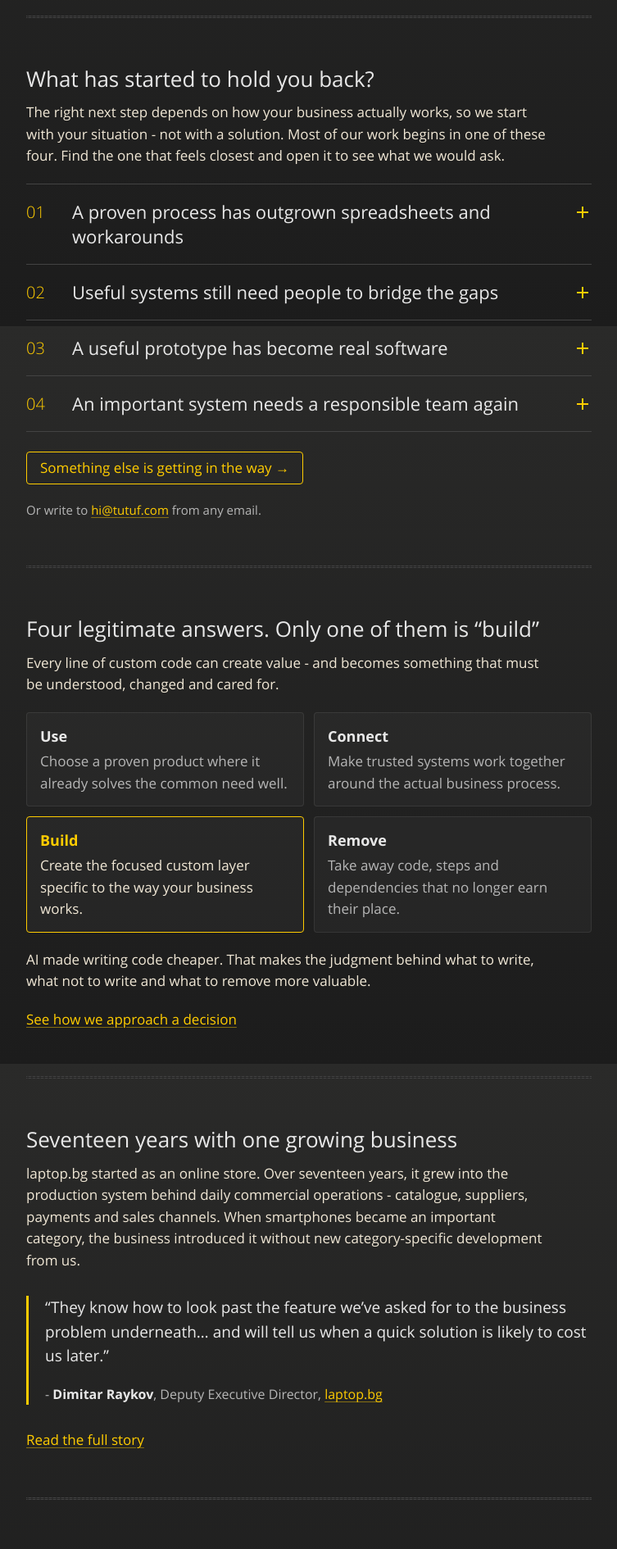
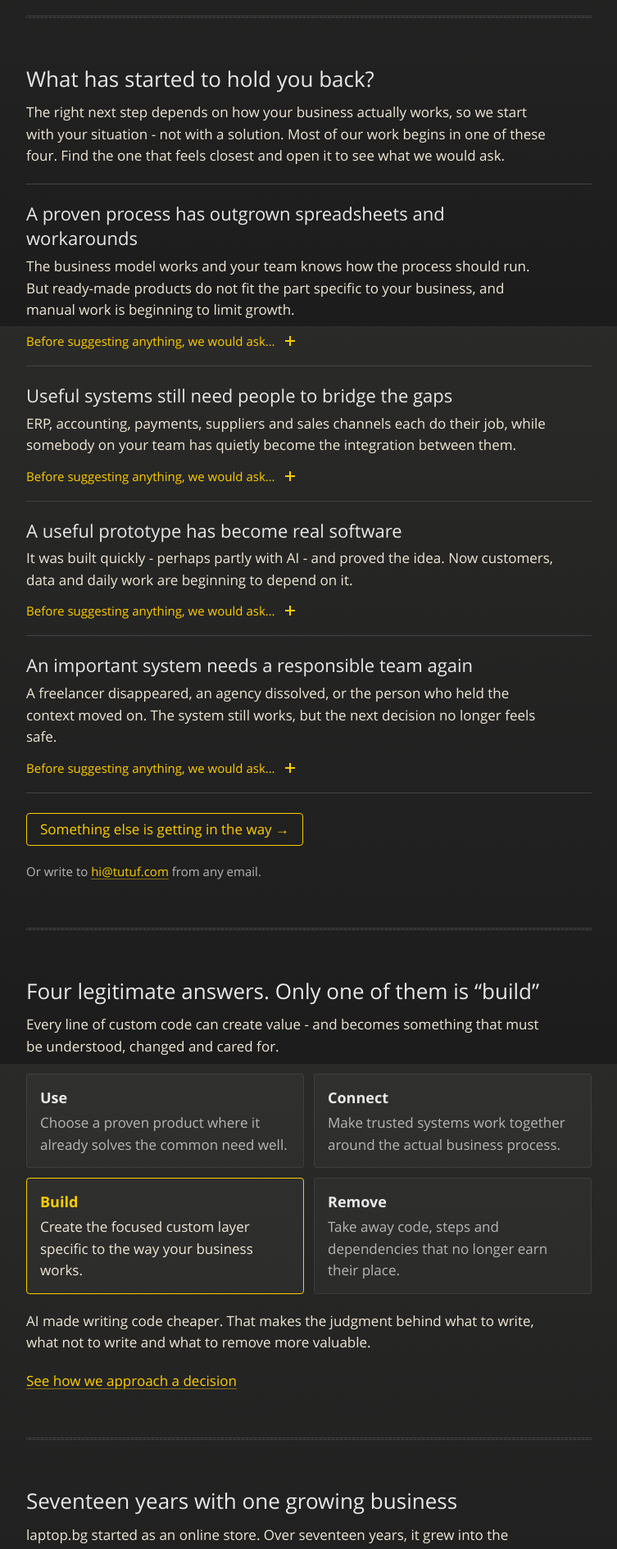
Before and after one commit to tutuf/tutuf.github.io, a Jekyll site: the page built from index.md, in a window 1280 px wide. Shown: the part 502-2392 px from the top of the page at 82% size, without its empty margins (143-896 px from the left). Built offline with Jekyll 4.4.1, drawn with Linux system fonts in a browser that asks for light colours.

Commit message:
Keep each situation's description visible
Readers recognise their situation from the description, so only the
questions and the call to action fold away. The rows also drop their
numbers, since the four situations have no order.

Co-Authored-By: Claude Opus 5.5 <noreply@anthropic.com>

```diff
--- a/assets/css/style.scss
+++ b/assets/css/style.scss
@@ -412,19 +412,15 @@ summary {
   }
 }
 
-// Situations as a numbered list of rows to scan; the whole row opens
-// the description, our questions and the call to action underneath.
-// The summary is stretched over the row so the title stays a real heading.
-$situation-indent: 56px;
-
+// Situations as a list of rows to scan: title and description stay
+// visible, and our questions and the call to action open underneath
 .content {
-  counter-reset: situation stage;
+  counter-reset: stage;
 }
 
 .situation {
-  counter-increment: situation;
-  position: relative;
   border-bottom: 1px solid $white-offset;
+  padding: 20px 40px 8px 0;
 
   // rules between the rows, and one above the first
   :not(.situation) + & {
@@ -436,46 +432,38 @@ $situation-indent: 56px;
   }
 
   h3 {
-    position: relative;
-    margin: 0;
-    padding: 18px 40px 18px $situation-indent;
+    margin: 0 0 6px;
     font-size: 1.375rem;
-    transition: color 0.2s ease;
-
-    &::before {
-      content: "0" counter(situation);
-      position: absolute;
-      left: 0;
-      top: 20px;
-      font-size: 1.25rem;
-      font-weight: 300;
-      color: $primary;
-    }
   }
 
-  &:has(summary:hover) h3,
-  &:has(details[open]) h3 {
-    color: $primary;
+  > p {
+    margin-bottom: 4px;
   }
 
   summary {
-    position: absolute;
-    inset: 0;
+    position: relative;
+    display: inline-block;
+    padding: 8px 26px 10px 0;
     list-style: none;
     cursor: pointer;
+    color: $primary;
+    font-size: 0.9375rem;
 
     &::-webkit-details-marker { display: none; }
 
-    // plus that turns into a minus when the row opens
+    &:hover { color: $primary-light; }
+
+    // plus that turns into a minus when the questions open
     &::before,
     &::after {
       content: "";
       position: absolute;
-      right: 4px;
-      top: 33px;
-      width: 14px;
+      right: 2px;
+      top: 50%;
+      width: 12px;
       height: 2px;
-      background: $primary;
+      margin-top: -2px;
+      background: currentColor;
       transition: transform 0.2s ease;
     }
 
@@ -487,17 +475,8 @@ $situation-indent: 56px;
   }
 }
 
-// above the stretched summary, so text can be selected and links clicked
 .situation-body {
-  position: relative;
-  z-index: 1;
-  padding: 0 40px 20px $situation-indent;
-
-  p.lead-in {
-    margin: 0 0 8px;
-    font-size: 0.9375rem;
-    color: $faint;
-  }
+  padding-top: 4px;
 
   ul {
     list-style: none;
@@ -513,12 +492,7 @@ $situation-indent: 56px;
 }
 
 @media (max-width: 480px) {
-  .situation h3,
-  .situation-body {
-    padding-left: 40px;
-  }
-
-  .situation-body {
+  .situation {
     padding-right: 0;
   }
 }
--- a/index.md
+++ b/index.md
@@ -28,15 +28,12 @@ The right next step depends on how your business actually works, so we start wit
 
 ### A proven process has outgrown spreadsheets and workarounds
 
+The business model works and your team knows how the process should run. But ready-made products do not fit the part specific to your business, and manual work is beginning to limit growth.
+
 <details markdown="1">
-<summary aria-describedby="a-proven-process-has-outgrown-spreadsheets-and-workarounds"><span class="visually-hidden">Show what this looks like and what we would ask</span></summary>
+<summary aria-describedby="a-proven-process-has-outgrown-spreadsheets-and-workarounds">Before suggesting anything, we would ask…</summary>
 
 <div class="situation-body" markdown="1">
-
-The business model works and your team knows how the process should run. But ready-made products do not fit the part specific to your business, and manual work is beginning to limit growth.
-
-Before suggesting anything, we would ask…
-{: .lead-in}
 
 * Which part of the process is already proven?
 * Where does the work depend on a person, spreadsheet or workaround?
@@ -55,15 +52,12 @@ Before suggesting anything, we would ask…
 
 ### Useful systems still need people to bridge the gaps
 
+ERP, accounting, payments, suppliers and sales channels each do their job, while somebody on your team has quietly become the integration between them.
+
 <details markdown="1">
-<summary aria-describedby="useful-systems-still-need-people-to-bridge-the-gaps"><span class="visually-hidden">Show what this looks like and what we would ask</span></summary>
+<summary aria-describedby="useful-systems-still-need-people-to-bridge-the-gaps">Before suggesting anything, we would ask…</summary>
 
 <div class="situation-body" markdown="1">
-
-ERP, accounting, payments, suppliers and sales channels each do their job, while somebody on your team has quietly become the integration between them.
-
-Before suggesting anything, we would ask…
-{: .lead-in}
 
 * Where is information entered or checked twice?
 * Which system should remain the source of truth?
@@ -82,15 +76,12 @@ Before suggesting anything, we would ask…
 
 ### A useful prototype has become real software
 
+It was built quickly - perhaps partly with AI - and proved the idea. Now customers, data and daily work are beginning to depend on it.
+
 <details markdown="1">
-<summary aria-describedby="a-useful-prototype-has-become-real-software"><span class="visually-hidden">Show what this looks like and what we would ask</span></summary>
+<summary aria-describedby="a-useful-prototype-has-become-real-software">Before suggesting anything, we would ask…</summary>
 
 <div class="situation-body" markdown="1">
-
-It was built quickly - perhaps partly with AI - and proved the idea. Now customers, data and daily work are beginning to depend on it.
-
-Before suggesting anything, we would ask…
-{: .lead-in}
 
 * Which parts are already used in real work?
 * What kind of failure would matter to the business?
@@ -109,15 +100,12 @@ Before suggesting anything, we would ask…
 
 ### An important system needs a responsible team again
 
+A freelancer disappeared, an agency dissolved, or the person who held the context moved on. The system still works, but the next decision no longer feels safe.
+
 <details markdown="1">
-<summary aria-describedby="an-important-system-needs-a-responsible-team-again"><span class="visually-hidden">Show what this looks like and what we would ask</span></summary>
+<summary aria-describedby="an-important-system-needs-a-responsible-team-again">Before suggesting anything, we would ask…</summary>
 
 <div class="situation-body" markdown="1">
-
-A freelancer disappeared, an agency dissolved, or the person who held the context moved on. The system still works, but the next decision no longer feels safe.
-
-Before suggesting anything, we would ask…
-{: .lead-in}
 
 * Where does the system’s knowledge live today?
 * Which change are you least comfortable approving?
```
